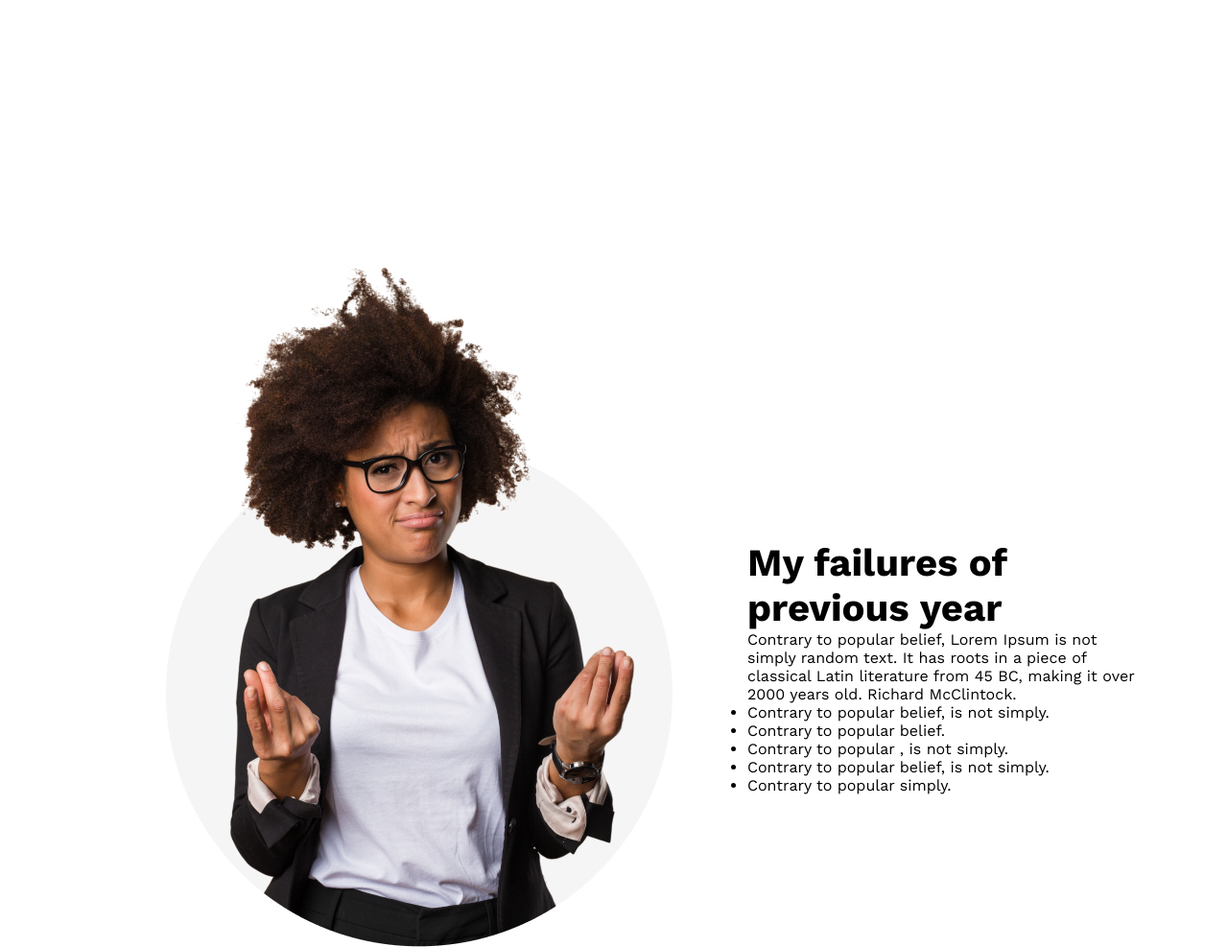
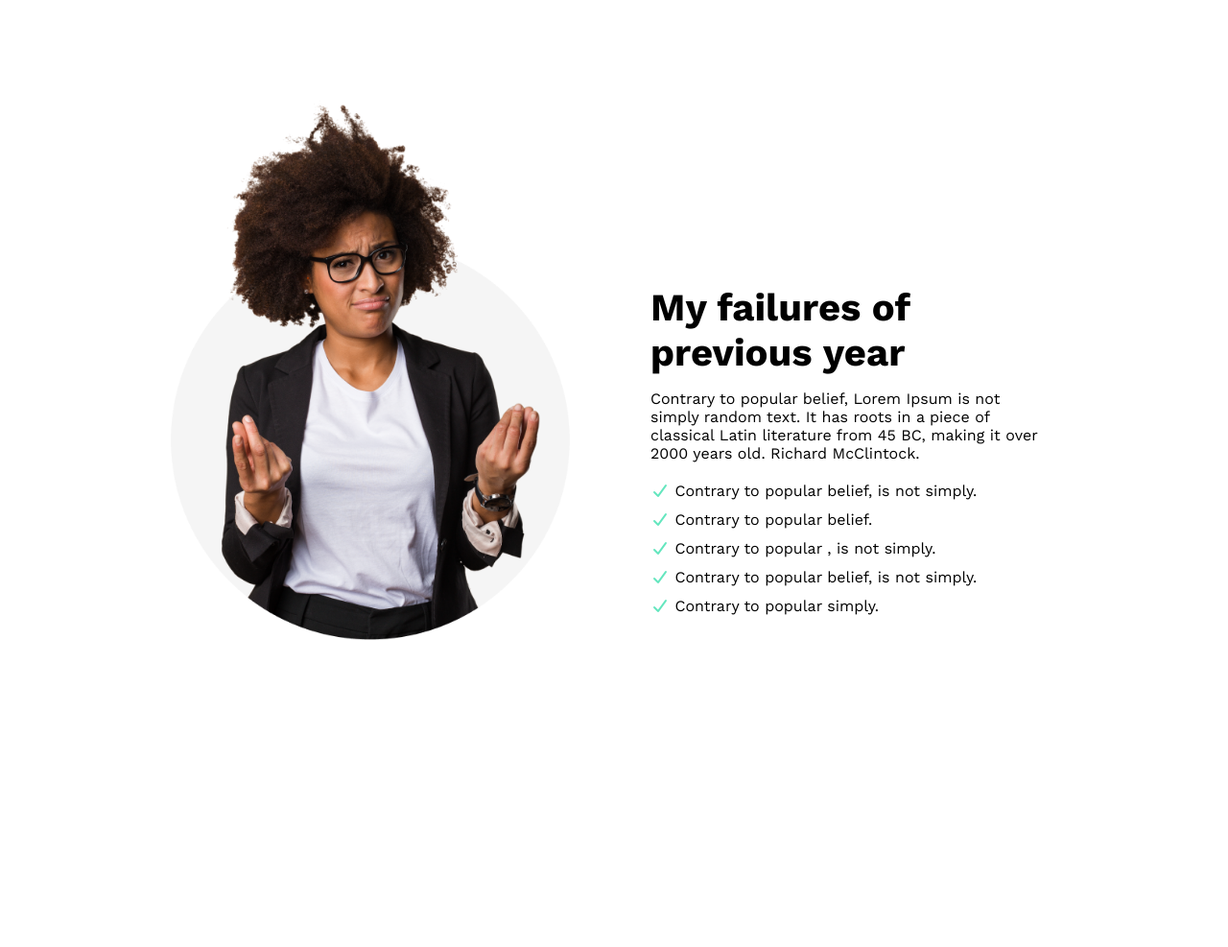
Before and after one commit to rayhan-fardous/new-year-new-me, a plain HTML site: page index.html in a window 1280 px wide. Shown: the part 642-1629 px from the top of the page at 96% size. After the commit the page ends 1309 px from the top, so only its background shows below. Drawn offline with nearby package versions, Linux system fonts and the light colour scheme.

Commit message:
new update

```diff
--- a/index.html
+++ b/index.html
@@ -6,6 +6,7 @@
   <link rel="preconnect" href="https://fonts.googleapis.com">
   <link rel="preconnect" href="https://fonts.gstatic.com" crossorigin>
   <link href="https://fonts.googleapis.com/css2?family=Work+Sans:ital,wght@0,100..900;1,100..900&display=swap" rel="stylesheet">
+  <link rel="stylesheet" href="https://cdnjs.cloudflare.com/ajax/libs/font-awesome/7.0.1/css/all.min.css">
   <link rel="stylesheet" href="styles/style.css">
   <title>New Year New Me</title>
 
@@ -21,7 +22,7 @@
         <button class="btn">Contact Us</button>
       </div>
     </section>
-    <section>
+    <section >
       <div class="person">
         <img src="images/person.png" alt="">
         <div class="person-info">
@@ -29,16 +30,17 @@
           <p>Contrary to popular belief, Lorem Ipsum is not simply random text. It has roots in a piece of classical Latin literature from 45 BC, making it over 2000 years old. Richard McClintock.</p>
           <div>
             <ul>
-              <li>Contrary to popular belief, is not simply.</li>
-              <li>Contrary to popular belief.</li>
-              <li>Contrary to popular , is not simply.</li>
-              <li>Contrary to popular belief, is not simply.</li>
-              <li>Contrary to popular simply.</li>
+              <li><i class="fa-solid fa-check" style="color: #63E6BE;"></i> Contrary to popular belief, is not simply.</li>
+              <li><i class="fa-solid fa-check" style="color: #63E6BE;"></i> Contrary to popular belief.</li>
+              <li><i class="fa-solid fa-check" style="color: #63E6BE;"></i> Contrary to popular , is not simply.</li>
+              <li><i class="fa-solid fa-check" style="color: #63E6BE;"></i> Contrary to popular belief, is not simply.</li>
+              <li><i class="fa-solid fa-check" style="color: #63E6BE;"></i> Contrary to popular simply.</li>
             </ul>
           </div>
         </div>
       </div>
     </section>
+
   </main>
 </body>
 </html>
--- a/styles/style.css
+++ b/styles/style.css
@@ -10,16 +10,6 @@
   font-optical-sizing: auto;
 }
 
-.btn{
-  margin-top: 10px;
-  padding: 20px 25px;
-  color: white;
-  background-color: #F15B22;
-  border: none;
-  border-radius: 5px;
-  font-size: 20px;
-}
-
 /* main style  */
 
 .hero{
@@ -30,7 +20,7 @@
   justify-content: end;
 }
 .hero-content{
-  margin-top: 216px;
+  margin-top: 150px;
   margin-right: 230px;
   text-align: right;
   max-width: 525px;
@@ -38,26 +28,45 @@
 .hero-content h2{
   font-size: 65px;
   font-weight: bold;
-  ;
 }
 .hero-content p{
   margin-top: 10px;
   font-size: 16px;
   line-height: 26px;
 }
+.btn{
+  margin-top: 10px;
+  margin-bottom: 100px;
+  padding: 20px 25px;
+  color: white;
+  background-color: #F15B22;
+  border: none;
+  border-radius: 5px;
+  font-size: 20px;
+}
 
 .person{
-  margin-top: 300px;
-  margin-left: 150px;
+  margin-top: 100px;
+  margin-left: 160px;
   display: flex;
-  gap: 60px;
+  gap: 70px;
+}
+.person img{
+  max-width: 35vw;
 }
 .person .person-info{
-  margin-top: 300px;
+  margin-top: 200px;
   max-width: 416px;
 }
 .person .person-info h2{
   font-size: 40px;
   font-weight: bold;
-  gap: 24px;
 }
+.person .person-info p{
+  margin-top: 15px;
+}
+.person .person-info ul{
+  margin-top: 15px;
+  line-height: 30px;
+  list-style: none;
+}
```
